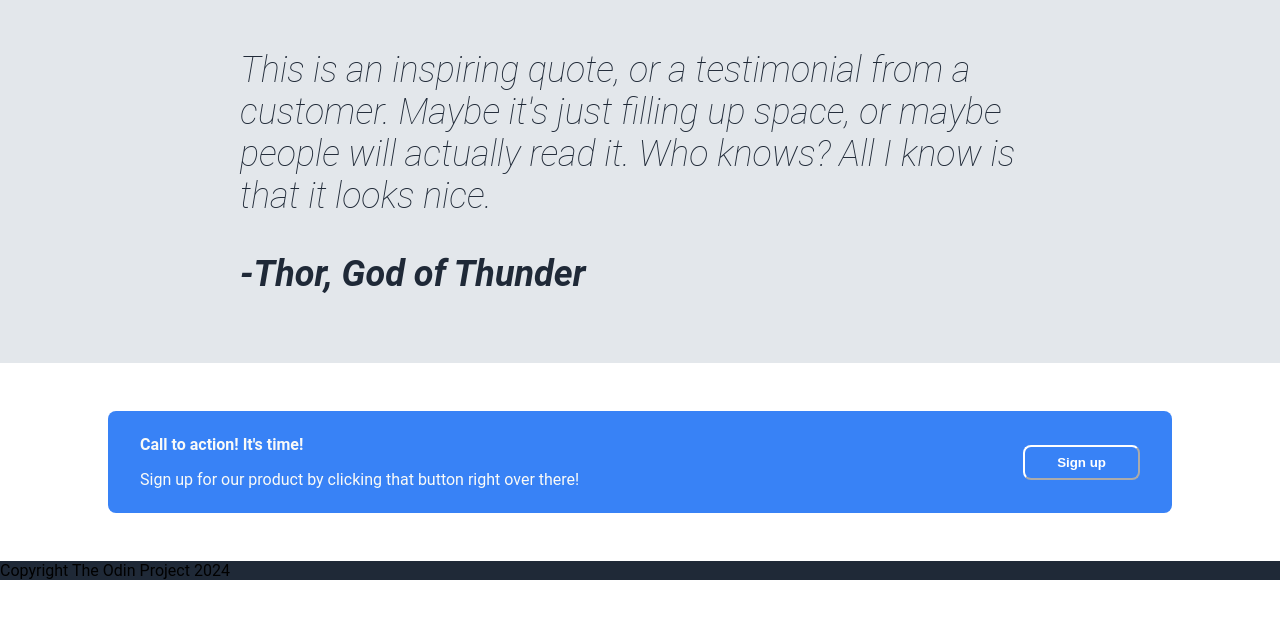
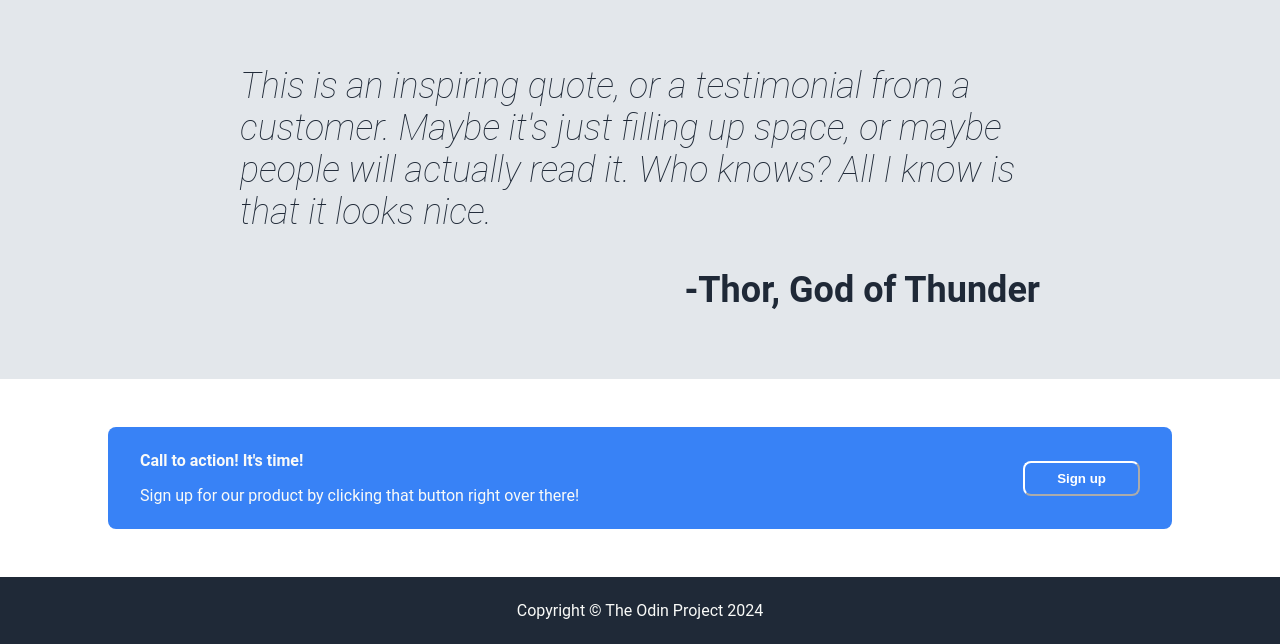
Before and after one commit to b022010076/landing-page, a plain HTML site: page index.html in a window 1280 px wide. Shown: the part 977-1621 px from the top of the page. Before the commit the page ends 1557 px from the top, so only its background shows below. Drawn offline with Linux system fonts and the light colour scheme.

Commit message:
Finish footer, add finishing touches to other sections

```diff
--- a/index.html
+++ b/index.html
@@ -49,19 +49,19 @@
             <div class="quote">
                 <div class="quote-text">
                     <p>This is an inspiring quote, or a testimonial from a customer. Maybe it's just filling up space, or maybe people will actually read it. Who knows? All I know is that it looks nice.</p>
-                    <p><strong>-Thor, God of Thunder</strong></p>
+                    <p style="text-align: end; font-style: normal;"><strong>-Thor, God of Thunder</strong></p>
                 </div>
             </div>
             <div class="signup">
                 <div class="signup-box">
                     <div class="signup-text">
                         <p><strong>Call to action! It's time!</strong></p>
-                        <p style="text-align: end;">Sign up for our product by clicking that button right over there!</p>
+                        <p>Sign up for our product by clicking that button right over there!</p>
                     </div>
                     <button class="signup-button">Sign up</button>
                 </div>
             </div>
-            <div class="footer">Copyright The Odin Project 2024</div>
+            <div class="footer">Copyright © The Odin Project 2024</div>
         </div>
     </body>
 </html>
--- a/style.css
+++ b/style.css
@@ -9,6 +9,10 @@ body {
     display: flex;
     flex-direction: column;
     flex: 1;
+}
+
+.header {
+    padding: 8px 0;
 }
 
 .hero-text h1 {
@@ -167,3 +171,12 @@ button {
     color: white;
     font-weight: bold;
 }
+
+.footer {
+    padding: 24px 0;
+    margin: 0;
+    display: flex;
+    justify-content: center;
+    align-items: center;
+    color: #f9faf8;
+}
```
